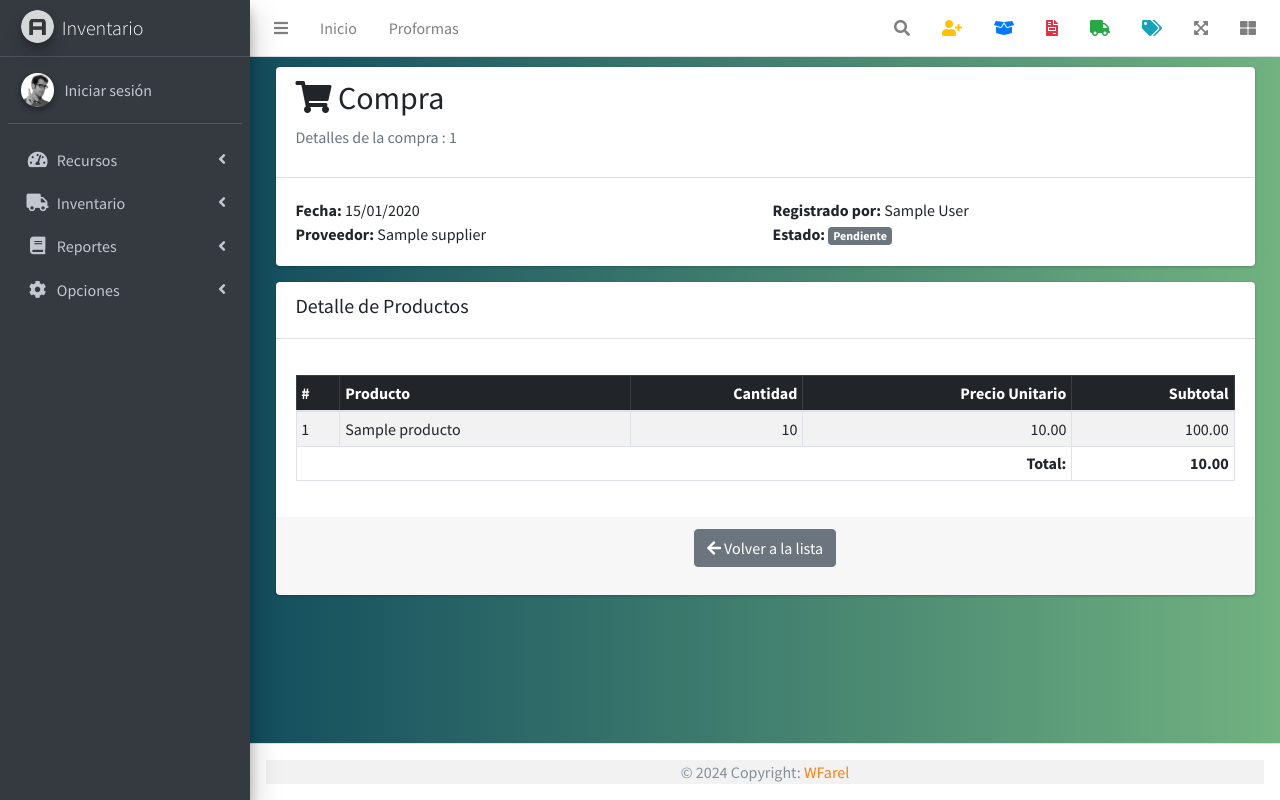
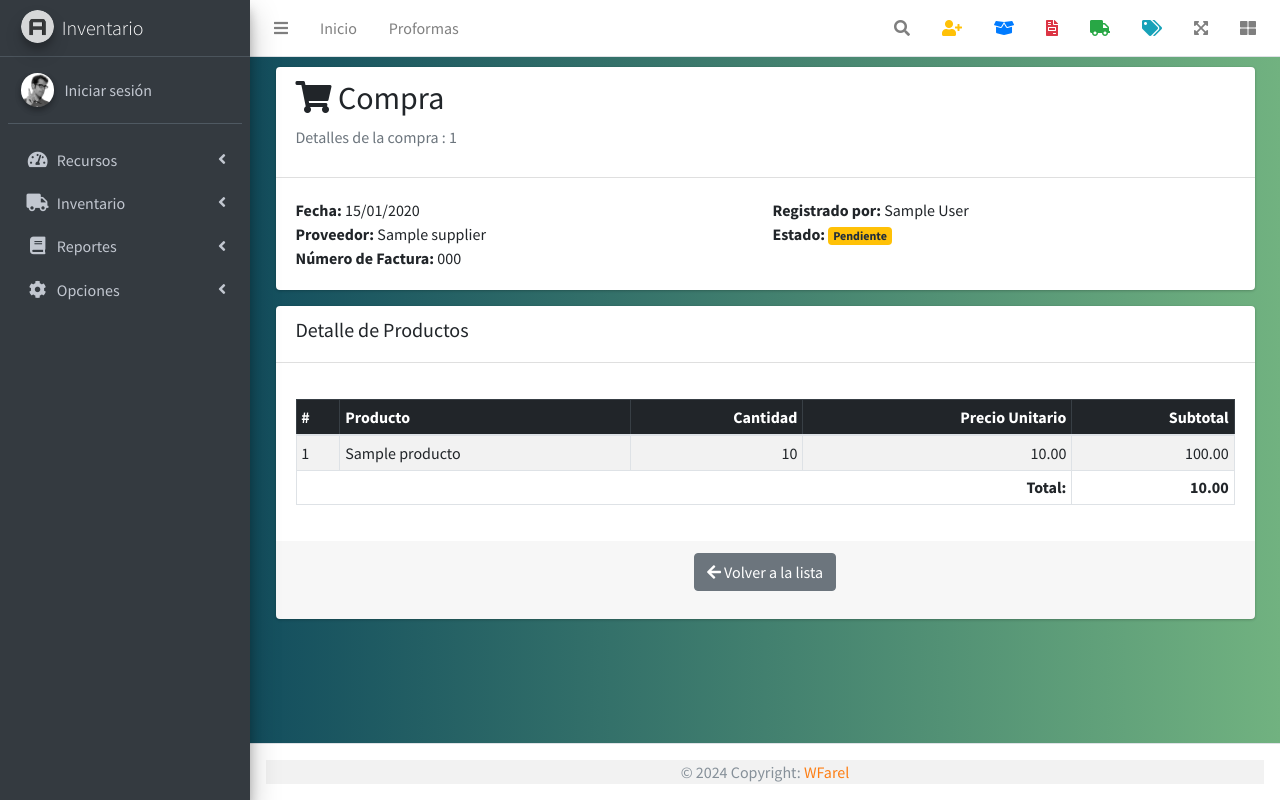
Before and after one commit to wfarelt/proformasApp, a Django app: page /inv/compras/1/detalle/ in a window 1280 px wide. Run offline with Django 5.2, Linux system fonts and the light colour scheme; tables that the repository leaves empty hold one stand-in row (values such as "Sample post"); some libraries are stand-ins or nearby versions.

Commit message:
add purchase search by id, supplier, and invoice number

```diff
--- a/inv/templates/inv/purchase/purchase.html
+++ b/inv/templates/inv/purchase/purchase.html
@@ -13,14 +13,17 @@
                 <div class="col-md-6">
                     <strong>Fecha:</strong> {{ purchase.date|date:"d/m/Y" }} <br>
                     <strong>Proveedor:</strong> {{ purchase.supplier }} <br>
+                    <strong>Número de Factura:</strong> {{ purchase.invoice_number }} <br>
                 </div>
                 <div class="col-md-6">
                     <strong>Registrado por:</strong> {{ purchase.user.name }}  <br>
                     <strong>Estado:</strong>
                     {% if purchase.status == 'confirmed' %}
-                    <span class="badge bg-success">Confirmado</span>
-                    {% else %}
-                    <span class="badge bg-secondary">Pendiente</span>
+                        <span class="badge bg-success">Confirmado</span>
+                    {% elif purchase.status == 'pending' %}
+                        <span class="badge bg-warning text-dark">Pendiente</span>
+                    {% elif purchase.status == 'cancelled' %}
+                        <span class="badge bg-danger">Cancelado</span>
                     {% endif %}
                 </div>
             </div>
--- a/inv/views.py
+++ b/inv/views.py
@@ -169,6 +169,8 @@ def purchase_list(request):
             purchases = purchases.filter(id__icontains=query)
         elif tipo == 'proveedor':
             purchases = purchases.filter(supplier__name__icontains=query)
+        elif tipo == 'factura':
+            purchases = purchases.filter(invoice_number__icontains=query)
     paginator = Paginator(purchases, 10)
     page_number = request.GET.get('page')
     purchases = paginator.get_page(page_number)
@@ -177,6 +179,8 @@ def purchase_list(request):
         'title': 'Lista de Compras',
         'subtitle': 'Lista de compras registradas',
         'icon': 'fa-shopping-cart',
+        'tipo_busqueda': tipo,  # Para mantener el select en el template
+        'q': query, # Para mantener el valor de búsqueda en el template
     }
     return render(request, 'inv/purchase/purchase_list.html', context)
 
```
Also changed, not shown: inv/templates/inv/purchase/purchase_list.html (+5 -5 lines).
